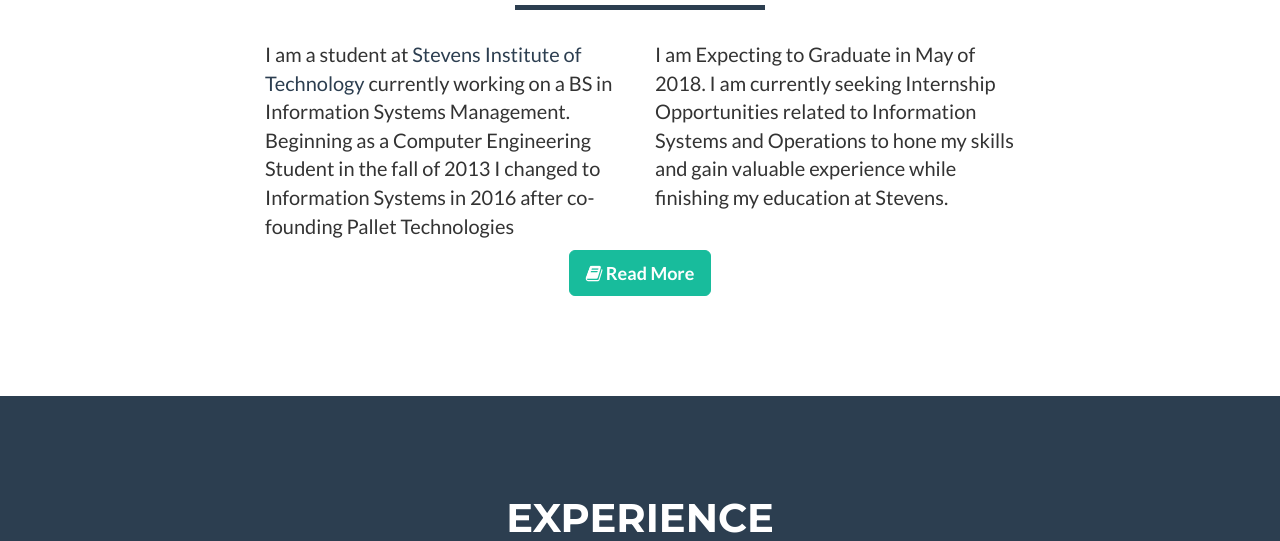
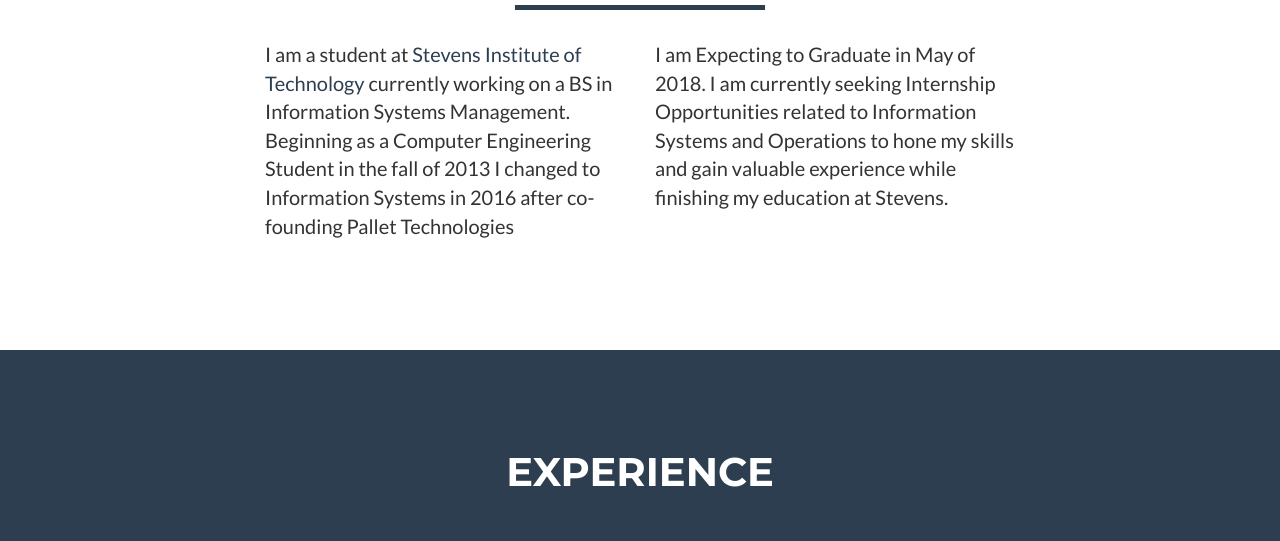
Before and after one commit to kajin41/personal, a Flask app: page / in a window 1280 px wide. Shown: the part 901-1442 px from the top of the page. Run offline with Flask 2, Linux system fonts and the light colour scheme; some libraries are stand-ins or nearby versions; some web fonts are replaced.

Commit message:
new version corrections

```diff
--- a/templates/home3.html
+++ b/templates/home3.html
@@ -37,11 +37,11 @@
                 <div class="col-lg-4">
                     <p>I am Expecting to Graduate in May of 2018. I am currently seeking Internship Opportunities related to Information Systems and Operations to hone my skills and gain valuable experience while finishing my education at Stevens. </p>
                 </div>
-                <div class="col-lg-8 col-lg-offset-2 text-center">
-                    <a href="/about" class="btn btn-lg btn-success">
-                        <i class="fa fa-book"></i> Read More
-                    </a>
-                </div>
+{#                <div class="col-lg-8 col-lg-offset-2 text-center">#}
+{#                    <a href="/about" class="btn btn-lg btn-success">#}
+{#                        <i class="fa fa-book"></i> Read More#}
+{#                    </a>#}
+{#                </div>#}
             </div>
         </div>
     </section>
@@ -111,9 +111,9 @@
                                 </div>
                                 <div class="timeline-body">
                                     <p class="text-muted-light"> BS in Management of Information Systems: Expected Graduation May 2018</p>
-                                    <a href="#education" class="btn btn-lg btn-success">
-                                        <i class="fa fa-book"></i> Course Work
-                                    </a>
+{#                                    <a href="#education" class="btn btn-lg btn-success">#}
+{#                                        <i class="fa fa-book"></i> Course Work#}
+{#                                    </a>#}
                                 </div>
                             </div>
                         </li>
@@ -369,7 +369,7 @@
                         <div class="row control-group">
                             <div class="form-group col-xs-12 floating-label-form-group controls">
                                 <label>Subject</label>
-                                <input type="tel" class="form-control" placeholder="Subject" id="subject" name="subject" required data-validation-required-message="Please enter a subject.">
+                                <input type="text" class="form-control" placeholder="Subject" id="subject" name="subject" required data-validation-required-message="Please enter a subject.">
                                 <p class="help-block text-danger"></p>
                             </div>
                         </div>
```
